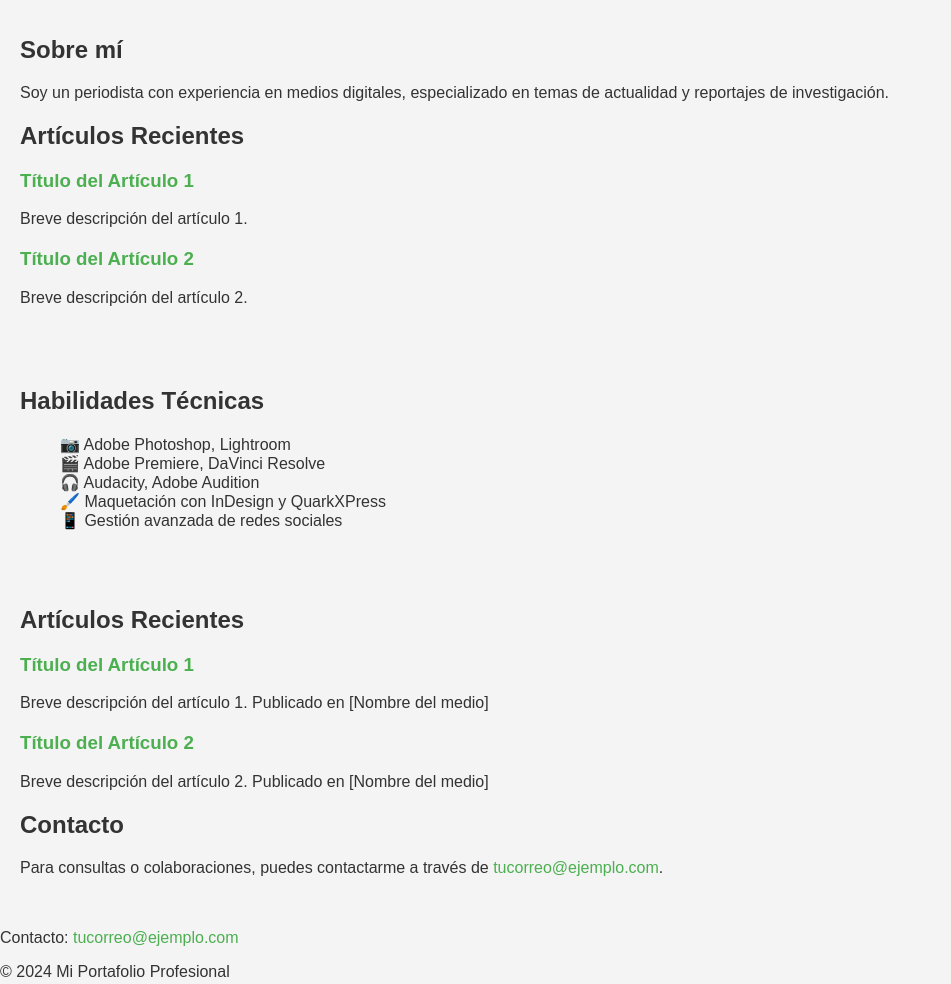
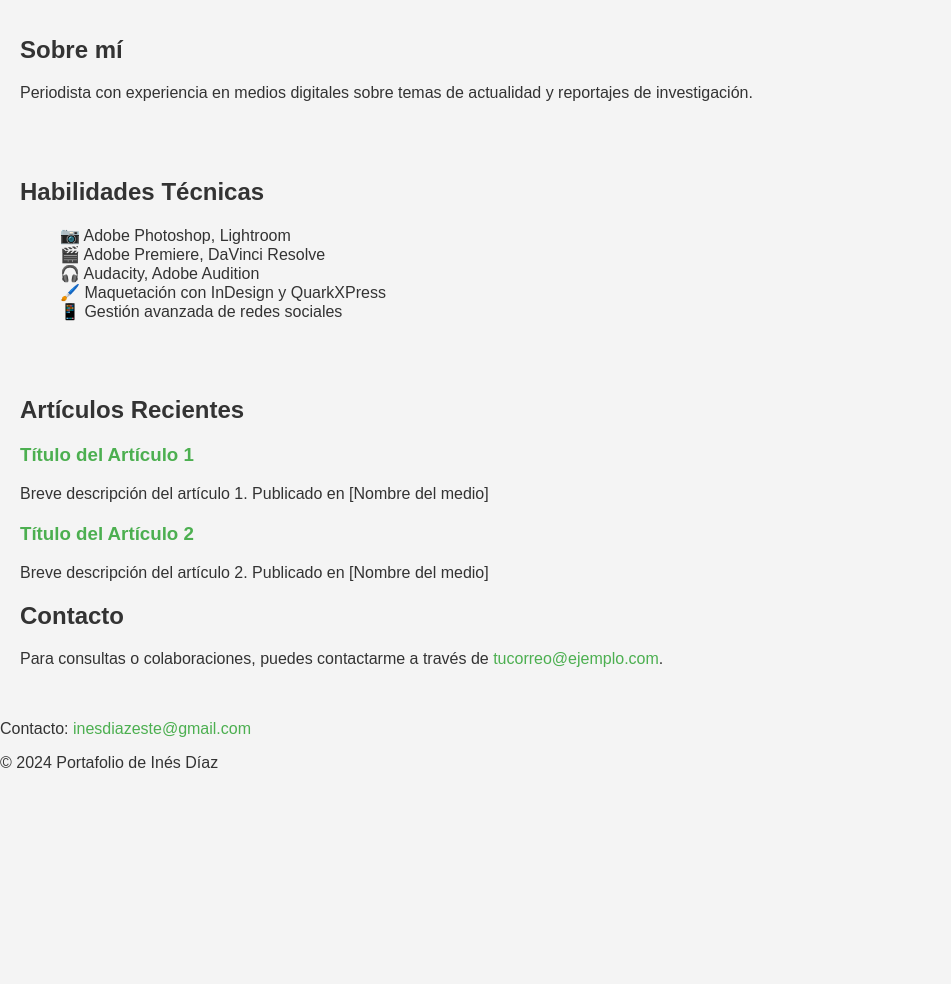
Before and after one commit to cerezaines/cerezaines.github.io, a plain HTML site: page index.html in a window 1280 px wide. Shown: the part 240-1224 px from the top of the page, without its empty margins (0-951 px from the left). After the commit the page ends 1028 px from the top, so only its background shows below. Drawn offline with Linux system fonts and the light colour scheme.

Commit message:
Update index.html

```diff
--- a/index.html
+++ b/index.html
@@ -44,18 +44,7 @@
 </header>
     <section>
         <h2>Sobre mí</h2>
-        <p>Soy un periodista con experiencia en medios digitales, especializado en temas de actualidad y reportajes de investigación.</p>
-
-        <h2>Artículos Recientes</h2>
-        <div class="articulo">
-            <h3><a href="https://ejemplo.com/articulo1" target="_blank">Título del Artículo 1</a></h3>
-            <p>Breve descripción del artículo 1.</p>
-        </div>
-        <div class="articulo">
-            <h3><a href="https://ejemplo.com/articulo2" target="_blank">Título del Artículo 2</a></h3>
-            <p>Breve descripción del artículo 2.</p>
-        </div>
-        <!-- Añade más artículos según sea necesario -->
+        <p>Periodista con experiencia en medios digitales sobre temas de actualidad y reportajes de investigación.</p>
     </section>
 </body>
 </html>
@@ -89,10 +78,10 @@
         <p>Para consultas o colaboraciones, puedes contactarme a través de <a href="mailto:tucorreo@ejemplo.com">tucorreo@ejemplo.com</a>.</p>
     </section>
     <footer>
-        <p>Contacto: <a href="mailto:tucorreo@ejemplo.com">tucorreo@ejemplo.com</a></p>
+        <p>Contacto: <a href="mailto:inesdiazeste@gmail.com">inesdiazeste@gmail.com</a></p>
     </footer>
     <footer>
-        <p>© 2024 Mi Portafolio Profesional</p>
+        <p>© 2024 Portafolio de Inés Díaz</p>
     </footer>
 </body>
 </html>
```
